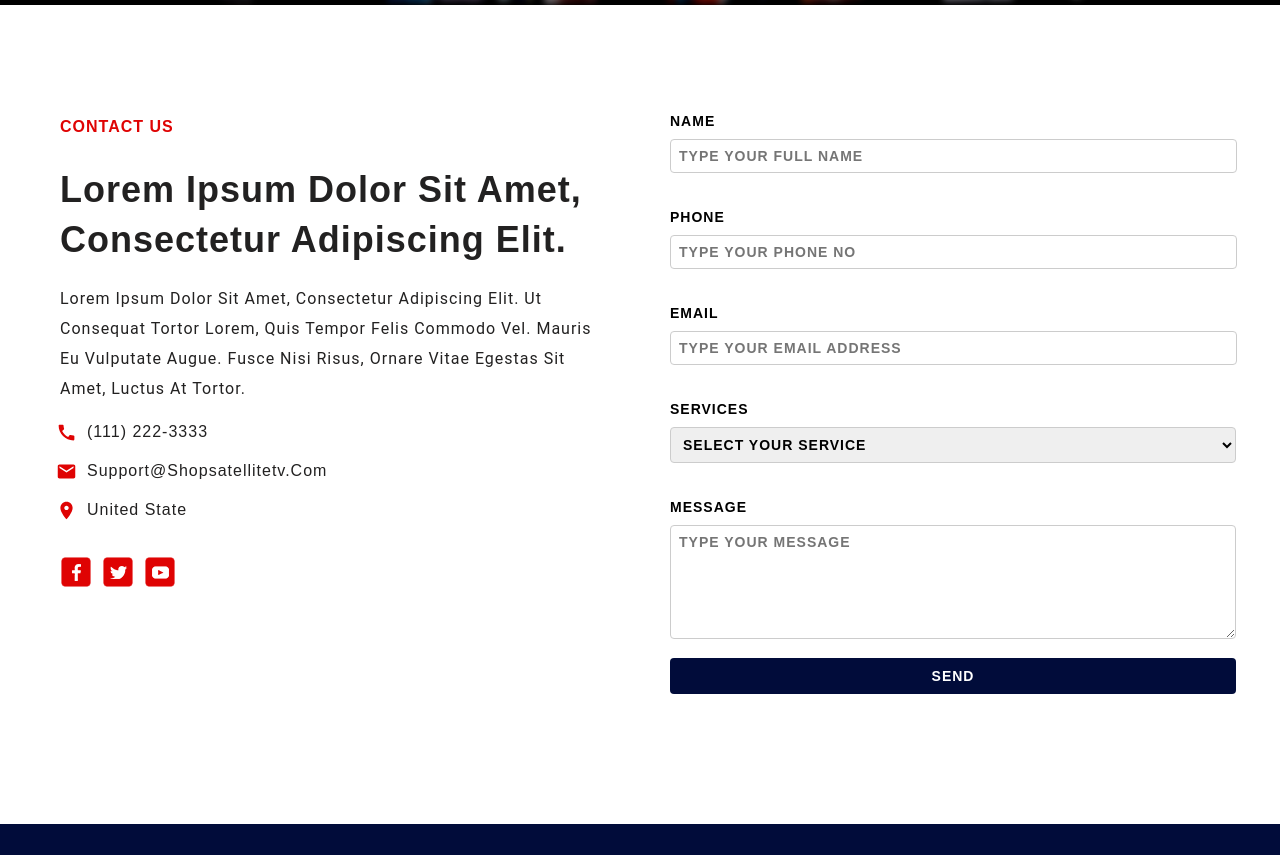
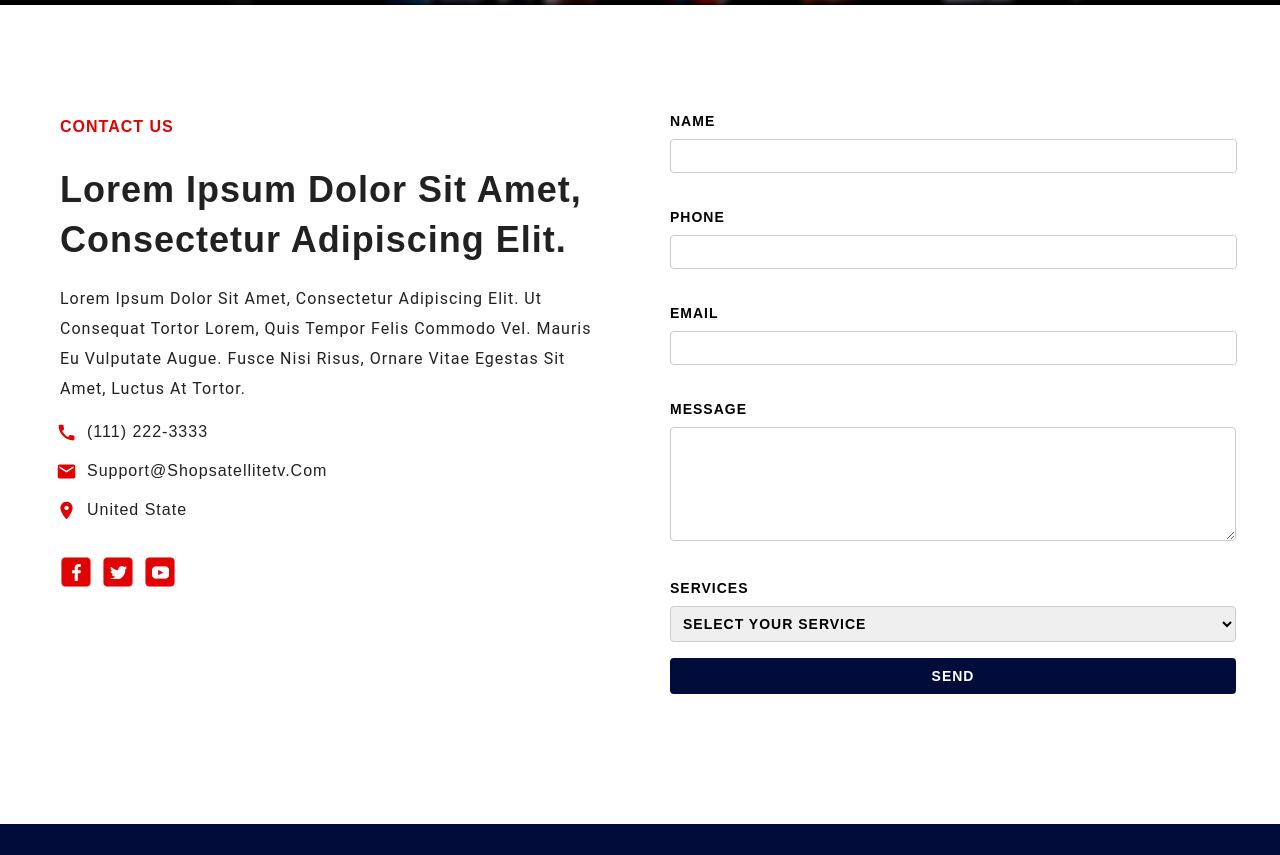
Before and after one commit to Sherdil07/CableTv, a React (Create React App) app: page /contactus in a window 1280 px wide. Shown: the part 440-1295 px from the top of the page. Built offline with nearby package versions, Linux system fonts and the light colour scheme.

Commit message:
Frontend Finalised

```diff
--- a/src/pages/ContactForm.jsx
+++ b/src/pages/ContactForm.jsx
@@ -2,7 +2,6 @@ import React, { useState } from "react";
 import "../styles/ContactForm.css";
 
 const servicesOptions = [
-  "Select Your Service",
   "Cable Tv",
   "Cable Internet",
   "Satellite Tv",
@@ -14,9 +13,8 @@ function ContactForm() {
     name: "",
     phone: "",
     email: "",
-
-    selectedService: "",
     message: "",
+    selectedService: "", // Initially, no service is selected
   });
 
   const handleChange = (event) => {
@@ -41,7 +39,6 @@ function ContactForm() {
             type="text"
             id="name"
             name="name"
-            placeholder="Type Your Full Name"
             value={formData.name}
             onChange={handleChange}
             required
@@ -53,7 +50,6 @@ function ContactForm() {
             type="tel"
             id="phone"
             name="phone"
-            placeholder="Type Your Phone No"
             value={formData.phone}
             onChange={handleChange}
             required
@@ -65,19 +61,26 @@ function ContactForm() {
             type="email"
             id="email"
             name="email"
-            placeholder="Type Your Email Address"
             value={formData.email}
             onChange={handleChange}
             required
           />
         </div>
-
+        <div>
+          <label htmlFor="message">Message</label>
+          <textarea
+            id="message"
+            name="message"
+            value={formData.message}
+            onChange={handleChange}
+            required
+          />
+        </div>
         <div>
           <label htmlFor="services">Services</label>
           <select
             id="services"
             name="selectedService"
-            placeholder="Select Your Service"
             value={formData.selectedService}
             onChange={handleChange}
             required
@@ -92,18 +95,6 @@ function ContactForm() {
             ))}
           </select>
         </div>
-
-        <div>
-          <label htmlFor="message">Message</label>
-          <textarea
-            id="message"
-            name="message"
-            placeholder="Type Your Message"
-            value={formData.message}
-            onChange={handleChange}
-            required
-          />
-        </div>
         <button type="submit">Send</button>
       </form>
     </div>
--- a/src/styles/Navbar.css
+++ b/src/styles/Navbar.css
@@ -64,11 +64,6 @@
   color: white;
   padding: 20px;
 }
-/* for sidebar menu */
-/* Existing styles for Navbar */
-
-/* New styles for sidebar */
-/* Existing styles for Navbar */
 
 /* Media query for screens greater than 1024px */
 @media (min-width: 1024px) {
```
Also changed, not shown: src/styles/Home.css (line endings or trailing spaces).
